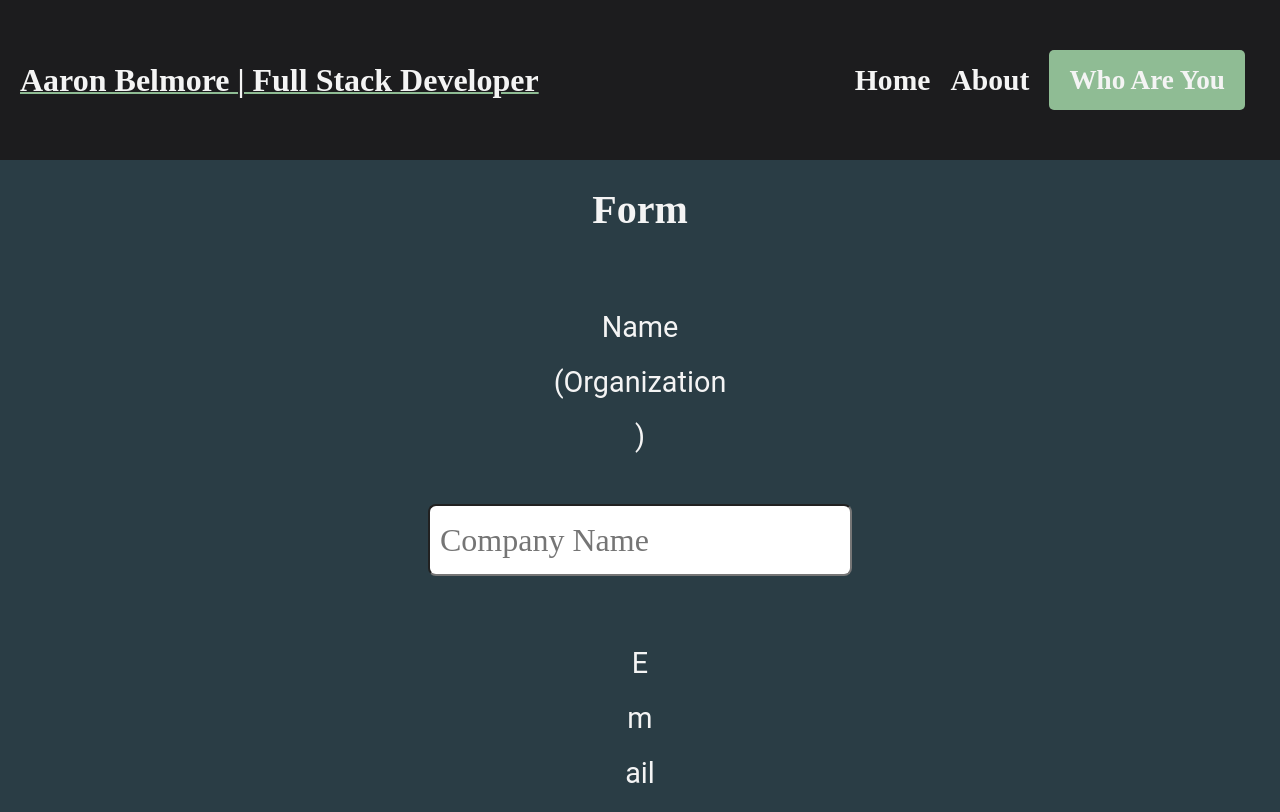
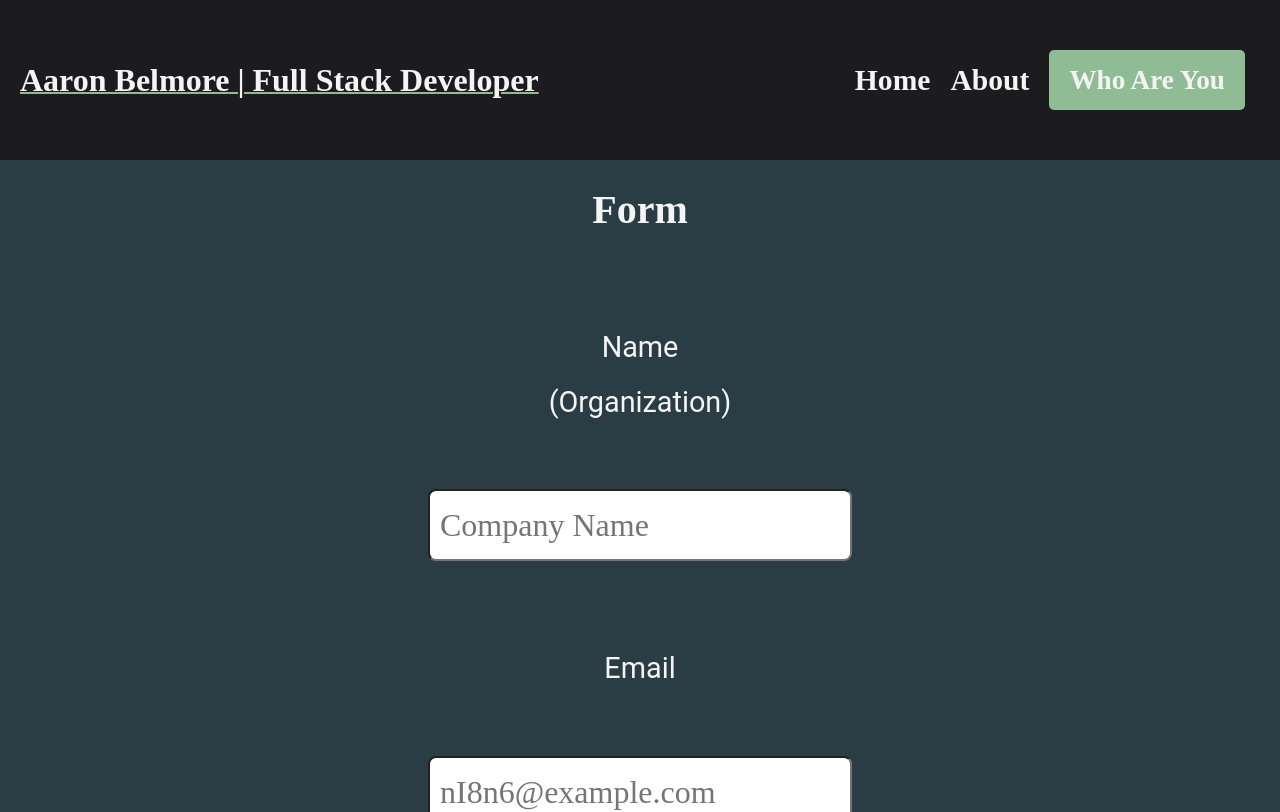
Before and after one commit to abelmore33/Portfolio, a React (Create React App) app: page /form in a window 1280 px wide. Shown: the top 812 px of the page. Built offline with nearby package versions, Linux system fonts and the light colour scheme.

Commit message:
Added procfile to root

```diff
--- a/src/css/form.css
+++ b/src/css/form.css
@@ -7,6 +7,10 @@
   font-size: 2.5rem;
   text-align: center;
   margin-bottom: 20px;
+  padding: 20px;
+}
+label {
+  width: 100%;
   padding: 20px;
 }
 
```
Also changed, not shown: 2 other files (tests, documents, lock files or other folders).
